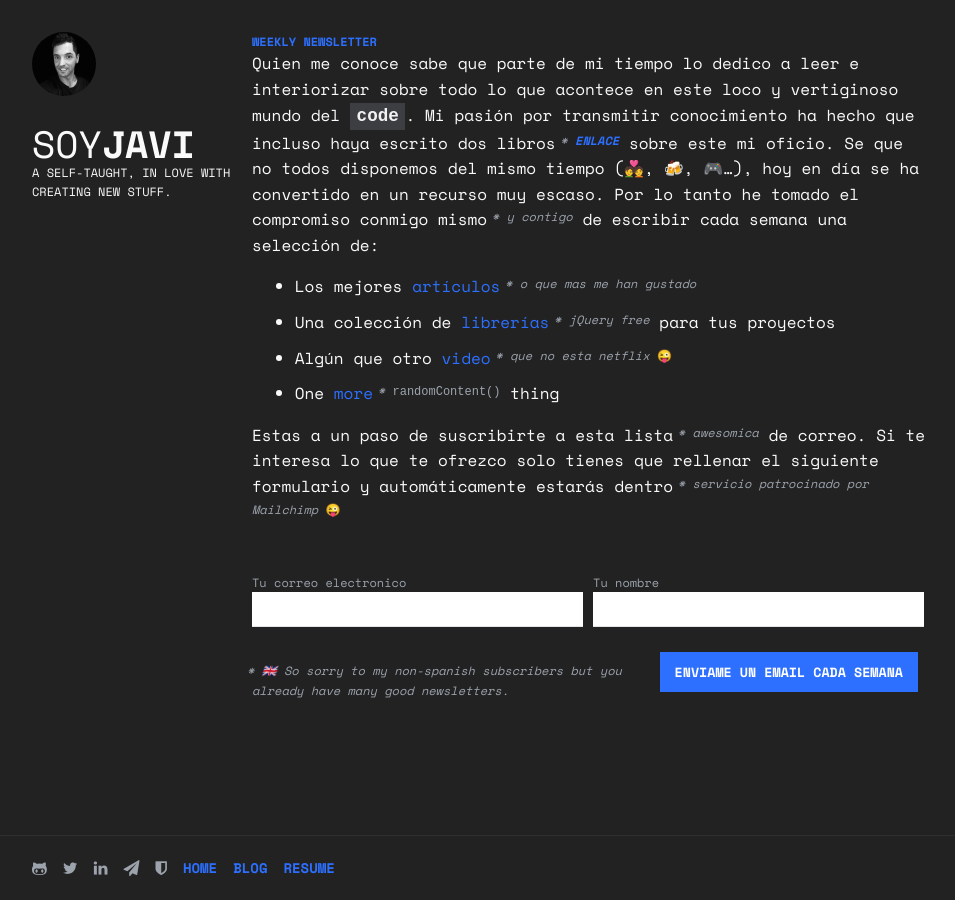
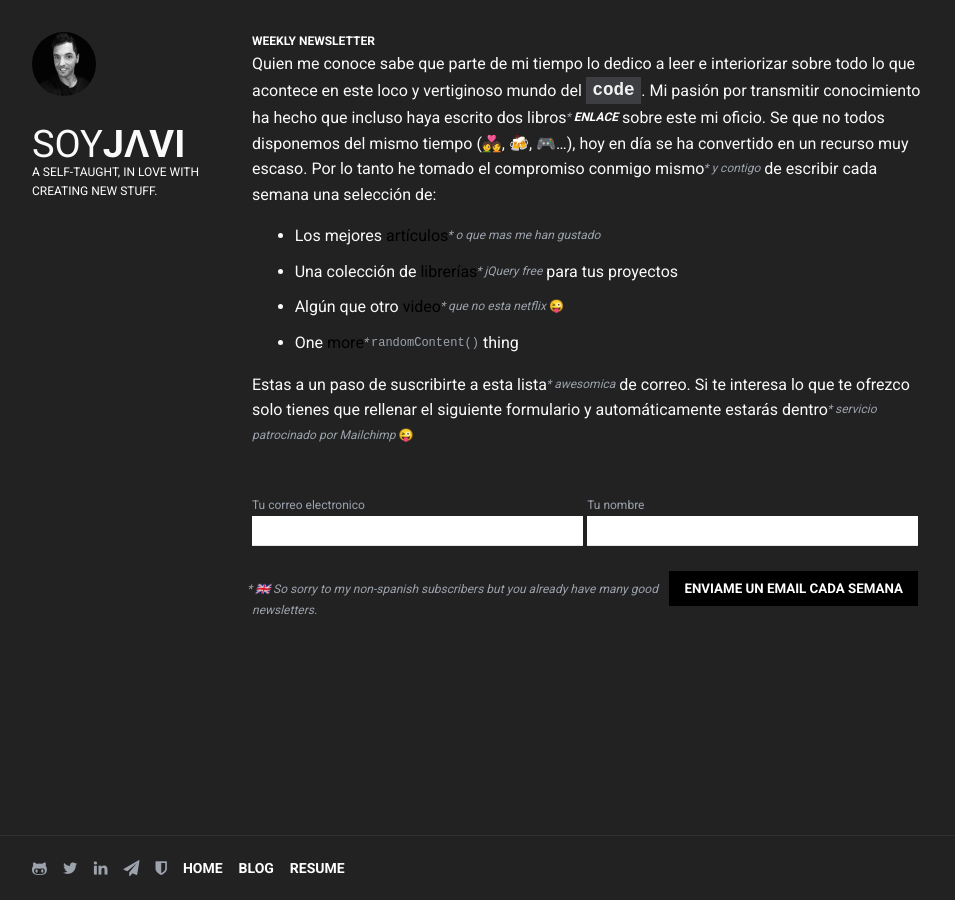
Before and after one commit to soyjavi/site, a Jekyll site: the page built from newsletter/index.md, in a window 1280 px wide. Shown: the whole page, without its empty margins (128-1083 px from the left). Built offline with Jekyll 4.4.1, drawn with Linux system fonts in a browser that asks for light colours; some web fonts are replaced.

Commit message:
New branding

```diff
--- a/_includes/head.html
+++ b/_includes/head.html
@@ -7,7 +7,7 @@
   <meta name="description" content="{% if page.excerpt %}{{ page.excerpt | strip_html | strip_newlines | truncate: 160 }}{% else %}{{ site.description }}{% endif %}">
   <link rel="canonical" href="{{ page.url | replace:'index.html','' | prepend: site.baseurl | prepend: site.url }}">
   <link rel="alternate" type="application/rss+xml" title="{{ site.title }}" href="{{ "/feed.xml" | prepend: site.baseurl | prepend: site.url }}" />
-  <link href="https://fonts.googleapis.com/css?family=Space+Mono:400,700" rel="stylesheet" type='text/css'>
+  <link rel="stylesheet" href="//fonts.googleapis.com/css?family=Roboto:400,700|Google+Sans:400,700|Product+Sans:400,700&amp;lang=en">
   <meta name="twitter:card" content="summary" />
   <meta name="twitter:site" content="@soyjavi" />
   <meta name="twitter:title" content="{% if page.title %}{{ page.title }}{% else %}{{ site.title }}{% endif %}" />
--- a/_includes/theme.html
+++ b/_includes/theme.html
@@ -1,4 +1,4 @@
 <script>
   const currentHour = new Date().getHours();
-  if (currentHour >= 19 || currentHour <= 6 ) document.body.classList.add('night');
+  if (currentHour >= 19 || currentHour <= 7 ) document.body.classList.add('night')
 </script>
--- a/_includes/title.html
+++ b/_includes/title.html
@@ -2,7 +2,7 @@
   <a href='/'>
     <img src='/assets/images/soyjavi.jpg' />
   </a>
-  <h1>SOY<strong>JAVI</strong></h1>
+  <h1>SOY<strong>JΛVI</strong></h1>
   <h3 class='text-secondary'>A self-taught, in love with creating new stuff.</h3>
   {% if page.type == "landing" %}
     <p>
--- a/assets/stylesheets/main.scss
+++ b/assets/stylesheets/main.scss
@@ -15,12 +15,13 @@ $background-contrast-dark: lighten($background-contrast, 5%);
 $text: #222;
 $text-contrast: #fafafa;
 $text-secondary: #9ca3ad;
-$accent: #2d70ff;
+$accent: #000; // #2d70ff;
+$accent-night: #fff;
 $dark: #3d3e41;
 $white: #fff;
 $black: #000;
 // Font
-$font-family: 'Space Mono', monospace;
+$font-family: Google Sans,Roboto,Arial,Helvetica,sans-serif;
 $font-size-tiny: 1.2 * $unit;
 $font-size-small: 1.4 * $unit;
 $font-size: 1.6 * $unit;
--- a/assets/stylesheets/page.post.scss
+++ b/assets/stylesheets/page.post.scss
@@ -38,12 +38,12 @@ $post-header-padding: $offset;
     > section {
       > header { background-color: $background-contrast-dark; }
       > article {
-        a { color: $accent; }
+        a { color: $accent-night; }
 
         > blockquote > p { border-left-color: $text-secondary; }
 
         p, ul {
-          a { box-shadow: 0 1px $accent; }
+          a { box-shadow: 0 1px $accent-night; }
         }
 
         p > code {
--- a/assets/stylesheets/page.scss
+++ b/assets/stylesheets/page.scss
@@ -64,7 +64,11 @@ body {
       border-top-color: $background-contrast-dark;
     }
     a:not(.icon) {
-      color: $accent;
+      color: $accent-night;
+    }
+
+    h3 {
+      color: $accent-night;
     }
   }
 }
--- a/package.json
+++ b/package.json
@@ -1,7 +1,7 @@
 {
   "name": "soyjavi",
-  "version": "1.0.1",
-  "description": "a software engineer who travels around the world, currently working as Senior JavaScript developer at Minube",
+  "version": "1.0.2",
+  "description": "a software engineer who travels around the world, currently leading Frontend JavaScript team at minube",
   "homepage": "http://soyjavi.com",
   "author": {
     "name": "Javi Jimenez",
```
